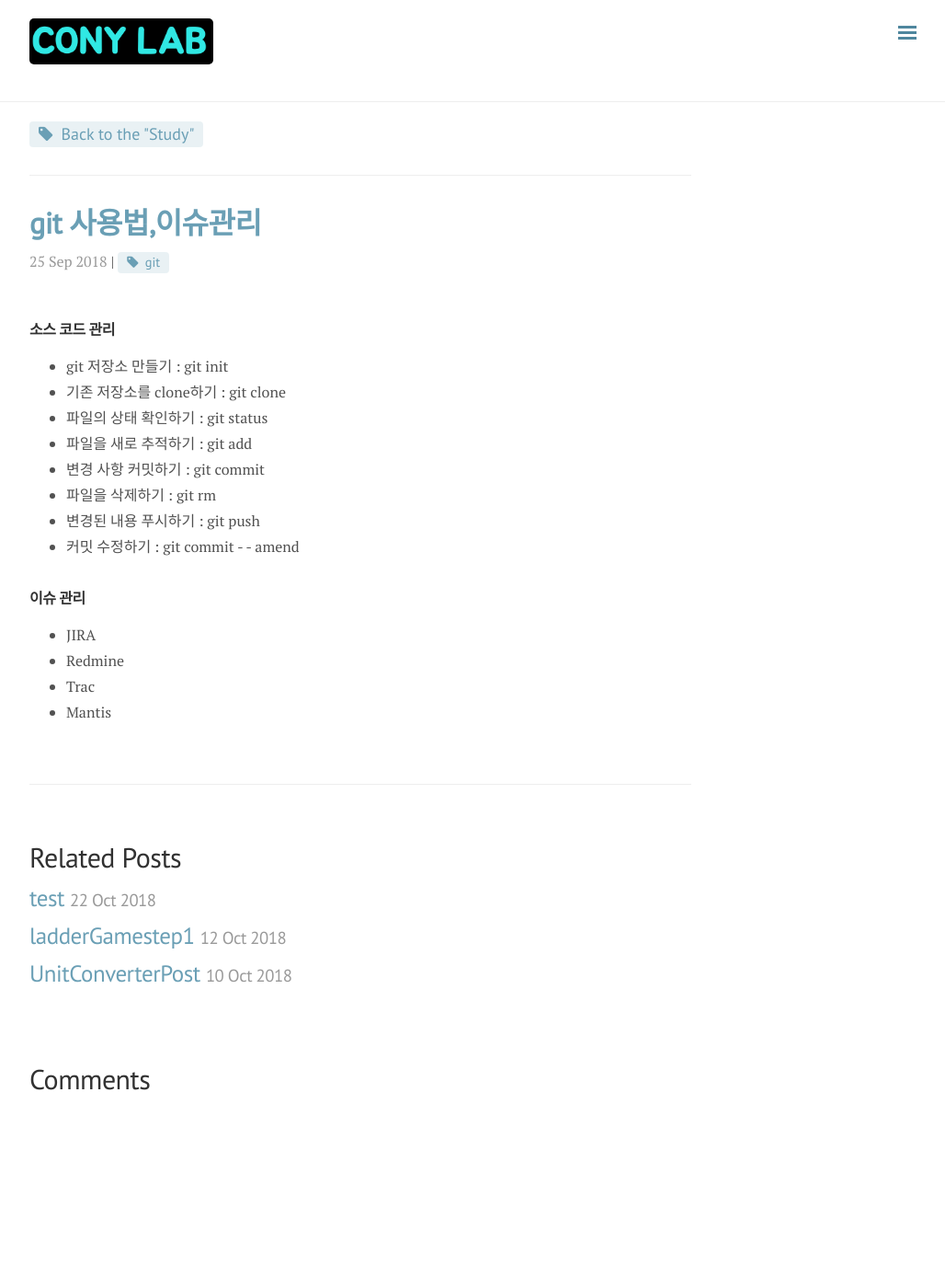
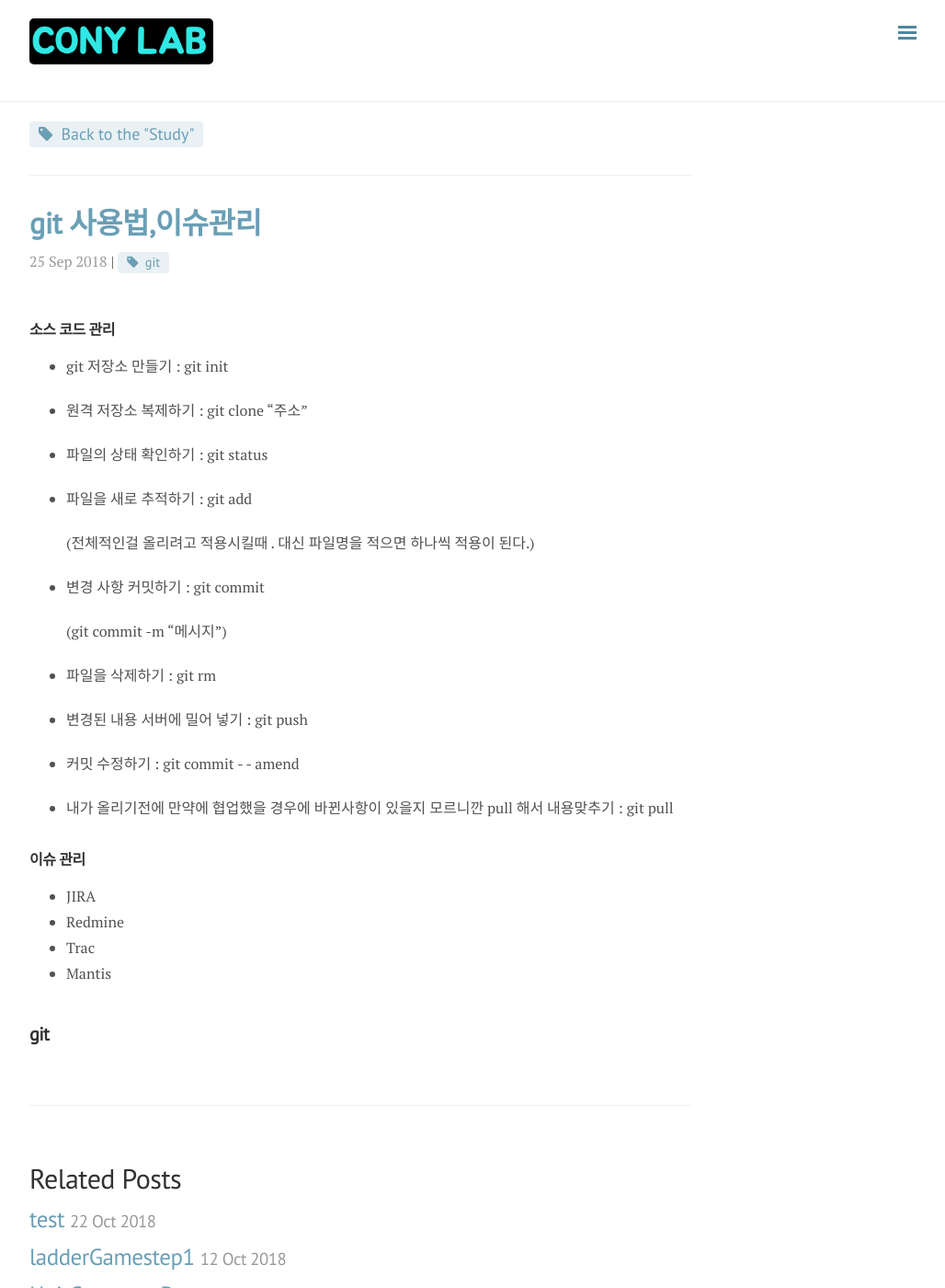
Before and after one commit to conyconydev/conyconydev.github.io, a Jekyll site: the page built from _posts/STUDY/2018-09-25-git.md, in a window 1280 px wide and 1400 px high. Shown: the whole window at 92% size, without its empty margins (248-1276 px from the left). Built offline with Jekyll 4.4.1, drawn with Linux system fonts in a browser that asks for light colours; nearby versions of some CDN libraries; comment, search, counter and statistics services are not loaded.

Commit message:
update git

```diff
--- a/_posts/STUDY/2018-09-25-git.md
+++ b/_posts/STUDY/2018-09-25-git.md
@@ -9,13 +9,26 @@ tags: [git]
 ### 소스 코드 관리
 
 * git 저장소 만들기 : git init
-* 기존 저장소를 clone하기 : git clone
+
+* 원격 저장소 복제하기 : git clone “주소”
+
 * 파일의 상태 확인하기 : git status
+
 * 파일을 새로 추적하기 : git add
+
+  (전체적인걸 올리려고 적용시킬때 . 대신 파일명을 적으면 하나씩 적용이 된다.)
+
 * 변경 사항 커밋하기 : git commit
+
+  (git commit -m “메시지”)
+
 * 파일을 삭제하기 : git rm
-* 변경된 내용 푸시하기 : git push
+
+* 변경된 내용 서버에 밀어 넣기 : git push
+
 * 커밋 수정하기 : git commit - - amend
+
+- 내가 올리기전에 만약에 협업했을 경우에 바뀐사항이 있을지 모르니깐 pull 해서 내용맞추기 : git pull
 
 
 
@@ -25,3 +38,6 @@ tags: [git]
 * Redmine
 * Trac
 * Mantis
+
+
+## git
```
